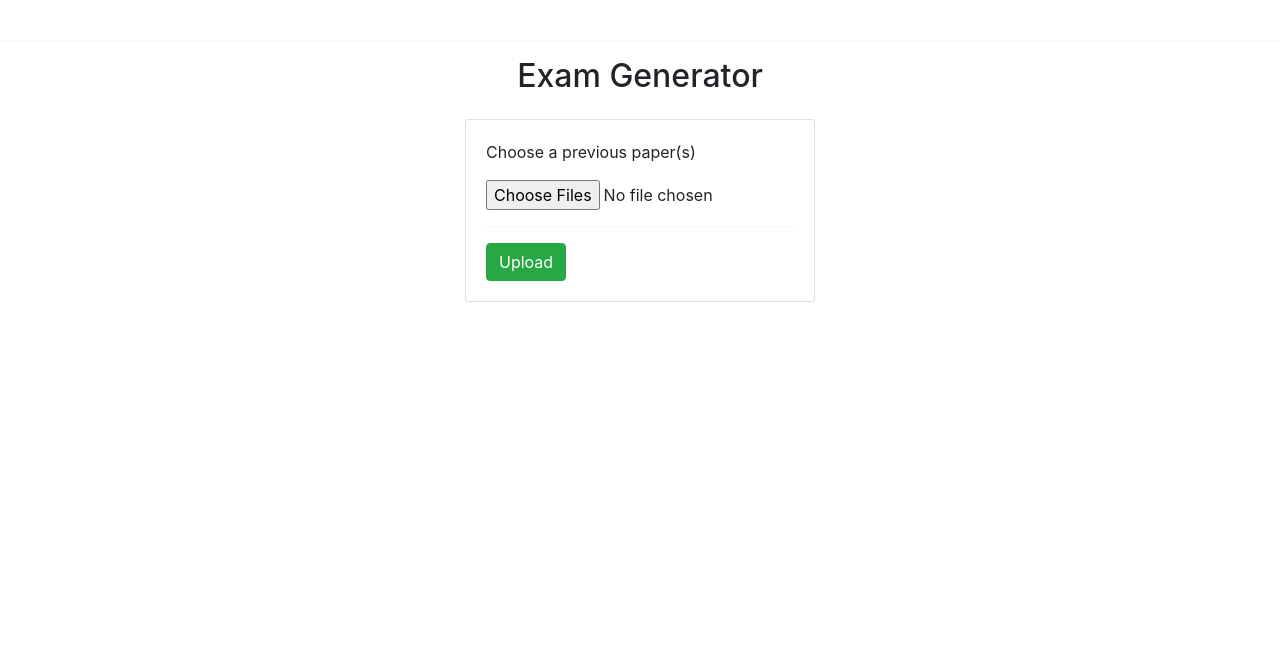
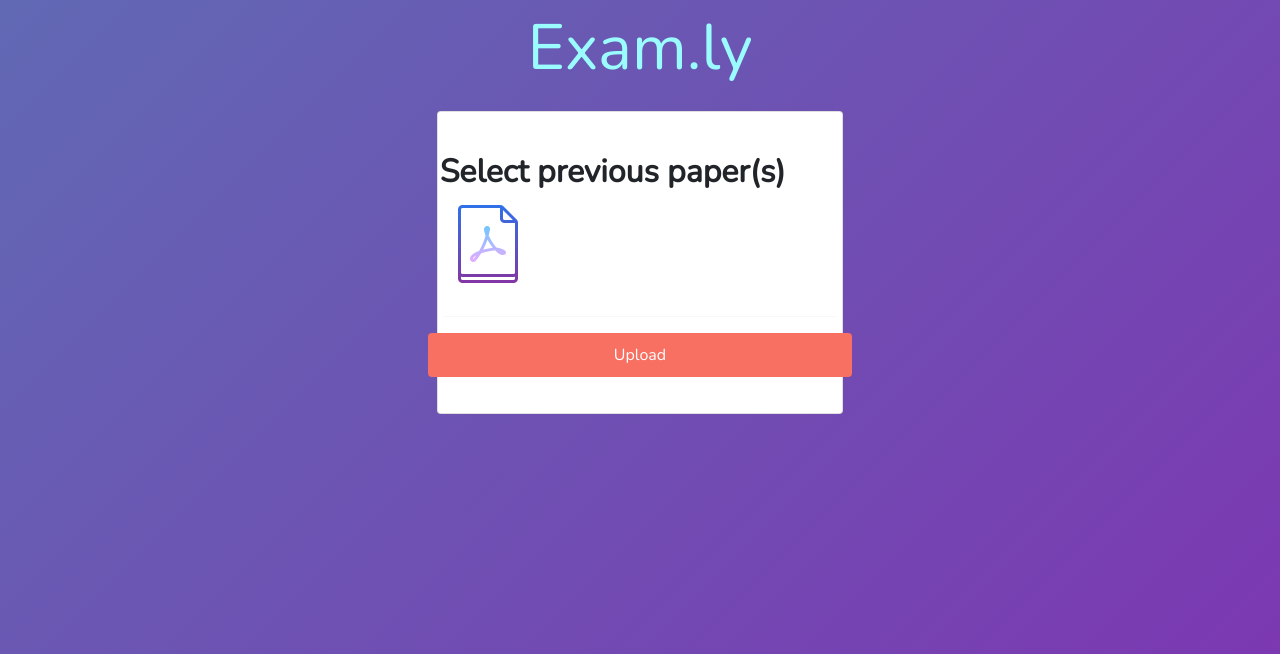
Before and after one commit to treehacks2023/exam.ly, a Flask app: page / in a window 1280 px wide. Shown: the top 654 px of the page. Run offline with Flask 2, Linux system fonts and the light colour scheme; parts of the project's set-up code (start-up, migrations or seed data) failed here and were passed over; some libraries are stand-ins or nearby versions.

Commit message:
2nd verison

```diff
--- a/functions.py
+++ b/functions.py
@@ -11,7 +11,7 @@ def merge_files(filenames:list, merged_filename:str):
   merger.close()
 
 def add_prompt(text_file:str):
-  prompt_intro='Generate sample questions for and exam based on the following text, in the format of 1., 2. etc. Do not add answers:'
+  prompt_intro='Generate new questions based on the following questions, in the format of 1., 2. etc. Do not answer them:'
   final_query=prompt_intro+'\n'+text_file
   return final_query
 
--- /dev/null
+++ b/static/styles/mainpage.css
@@ -0,0 +1,220 @@
+* {
+    box-sizing: border-box;
+    margin: 0;
+    padding: 10;
+    font-family: 'Nunito', sans-serif;
+  }
+
+
+
+  ul{
+    margin-inline-start: -2em;
+    margin-inline-end: 1em;
+  }
+
+  .button {
+    display: flex;
+    justify-content: center;
+    align-items: center;
+    text-decoration: none;
+    padding: 10px 16px;
+    height: 100%;
+    width: 80%;
+    border: none;
+    outline: none;
+    border-radius: 4px;
+    background: #f77062;
+    color: #fff;
+  }
+
+  .button:hover {
+    background: #4837ff;
+    transition: all 0.3s ease;
+  }
+
+  .navbar__links:hover {
+    color: #f77062;
+    transition: all 0.3s ease;
+  }
+
+  /* Main Content CSS */
+  .main {
+    background-color: linear-gradient(to top, #f77062 0%, #fe5196 100%);
+  }
+
+  .main__container {
+    display: grid;
+    grid-template-columns: 1fr 1fr;
+    align-items: center;
+    justify-self: center;
+    margin: 0 auto;
+    height: 90vh;
+    background-color: #141414;
+    z-index: 1;
+    width: 100%;
+    max-width: 1300px;
+    padding-right: 50px;
+    padding-left: 50px;
+  }
+
+  .main__content {
+    color: #353030;
+    width: 100%;
+  }
+
+  .main__content h1 {
+    font-size: 4rem;
+    background-color: #ff8177;
+    background-image: linear-gradient(to top, #ff0844 0%, #ffb199 100%);
+    background-size: 100%;
+    background-clip: text;
+    -moz-background-clip: text;
+    -webkit-text-fill-color: transparent;
+    -moz-text-fill-color: transparent;
+  }
+
+  .main__content h2 {
+    font-size: 4rem;
+    margin-top: 10px;
+    background-color: #9afcff;
+    /* background-image: linear-gradient(-20deg, #cc5dff 0%, #3adeff 100%); */
+    background-size: 100%;
+    -webkit-background-clip: text;
+    -moz-background-clip: text;
+    -webkit-text-fill-color: transparent;
+    -moz-text-fill-color: transparent;
+  }
+
+  .main__content p {
+    margin-top: 1rem;
+    font-size: 2rem;
+    font-weight: 700;
+  }
+
+  .main__btn {
+    font-size: 1rem;
+    background-image: linear-gradient(to top, #f77062 0%, #fe5196 100%);
+    padding: 14px 32px;
+    border: none;
+    border-radius: 4px;
+    color: #fff;
+    margin-top: 2rem;
+    cursor: pointer;
+    position: relative;
+    transition: all 0.35s;
+    outline: none;
+  }
+
+  .main__btn a {
+    position: relative;
+    z-index: 2;
+    color: #fff;
+    text-decoration: none;
+  }
+
+  .main__btn:after {
+    position: absolute;
+    content: '';
+    top: 0;
+    left: 0;
+    width: 0;
+    height: 100%;
+    background: #4837ff;
+    transition: all 0.35s;
+    border-radius: 4px;
+  }
+
+  .main__btn:hover {
+    color: #fff;
+  }
+
+  .main__btn:hover:after {
+    width: 100%;
+  }
+
+  .main__img--container {
+    text-align: center;
+  }
+
+  #main__img {
+    height: 80%;
+    width: 80%;
+  }
+
+  /* Footer CSS */
+  .footer {
+    background-color: #141414;
+    padding: 5rem 0;
+    display: flex;
+    justify-content: center;
+    align-items: center;
+  }
+
+  #footer__logo {
+    color: #fff;
+    display: flex;
+    align-items: center;
+    cursor: pointer;
+    text-decoration: none;
+    font-size: 2rem;
+  }
+
+  /* Social Icons */
+  .social__icon--link {
+    color: #fff;
+    font-size: 24px;
+  }
+
+
+  .footer__container {
+    max-width: 1000px;
+    width: 100%;
+    display: flex;
+    justify-content: space-between;
+    align-items: center;
+    width: 90%;
+    max-width: 1000px;
+    margin: 40px auto 0 auto;
+  }
+
+  .social__icons {
+    display: flex;
+    justify-content: space-between;
+    align-items: center;
+    width: 240px;
+  }
+
+  .social__logo {
+    color: #fff;
+    justify-self: start;
+    margin-left: 20px;
+    cursor: pointer;
+    text-decoration: none;
+    font-size: 2rem;
+    display: flex;
+    align-items: center;
+    margin-bottom: 16px;
+  }
+
+  .website__rights {
+    color: #fff;
+  }
+  /* apply this to the container you want to animate */
+
+.gradient {
+    background: linear-gradient(-45deg, #8527b0, #567cb5, #8527b0);
+    background-size: 400% 400%;
+    animation: gradient-bg 20s ease infinite;
+}
+
+@keyframes gradient-bg {
+	0% {
+		background-position: 0% 50%;
+	}
+	50% {
+		background-position: 100% 50%;
+	}
+	100% {
+		background-position: 0% 50%;
+	}
+}
--- a/templates/index.html
+++ b/templates/index.html
@@ -11,6 +11,8 @@
   </title>
   <meta content='width=device-width, initial-scale=1.0, maximum-scale=1.0, user-scalable=0, shrink-to-fit=no' name='viewport' />
   <!-- Fonts and icons -->
+  <link rel="stylesheet" href="/static/styles/mainpage.css" />
+  <link rel="stylesheet" href="https://fonts.googleapis.com/css?family=Nunito">
   <link href="https://fonts.googleapis.com/css?family=Montserrat:400,700,200" rel="stylesheet" />
   <link href="https://maxcdn.bootstrapcdn.com/font-awesome/latest/css/font-awesome.min.css" rel="stylesheet">
   <!-- CSS Files -->
@@ -27,29 +29,34 @@
   <script src="https://maxcdn.bootstrapcdn.com/bootstrap/4.5.0/js/bootstrap.min.js"></script>
 </head>
 
-<body>
-  <div class="navbar">
-      <h2> </h2>
-  </div>
-  <hr>
+<body class="gradient">
 
-
-  <div class="container">
-   <h2 class="text-center mb-4">Exam Generator</h2>
+  <div class="main__content">
+    <h2 class="text-center mb-4">Exam.ly</h2>
       <div class="row justify-content-center">
         <div class="col-sm-4">
          <div class="card">
+          <div class="row justify-content-center">
             <div class="card-body">
               <form action="/upload" method="post" enctype="multipart/form-data">
-      <p class="card-text">Choose a previous paper(s)</p>
-        <input type="file" name="file" value="file" multiple/>
+                <div class="row justify-content-center">
+                  <p class="card-text"> Select previous paper(s)</p>
+                </div>
+                <!-- <input type="file" name="file" value="file" multiple/> -->
+                <div class="row justify-content-center">
+                  <label>
+                    <img src="/static/img/icon.png">
+                    <input type="file" name="file" value="file" style="display:none" multiple>
+                  </label>
+                </div>
                 <hr>
-      <input type="submit" name="upload" value="Upload" class="btn btn-success">
+                <div class="row justify-content-center">
+                  <input type="submit" name="upload" value="Upload" class="button">
+                </div>
               </form>
-
             </div>
           </div>
-  </div>
+          <div class="row justify-content-center"></div>
             <ul>
               <ol type="1">
                 {% for item in response %}
@@ -59,9 +66,7 @@
             </ul>
           </div>
         </div>
-
-
-
+      </div>
 
 </body>
 
```
Also changed, not shown: templates/new_index.html (added, +29 -0 lines), templates/reference.html (added, +100 -0 lines), static/img/icon.png (added). Lines whose indentation alone changed are shown as unchanged.
